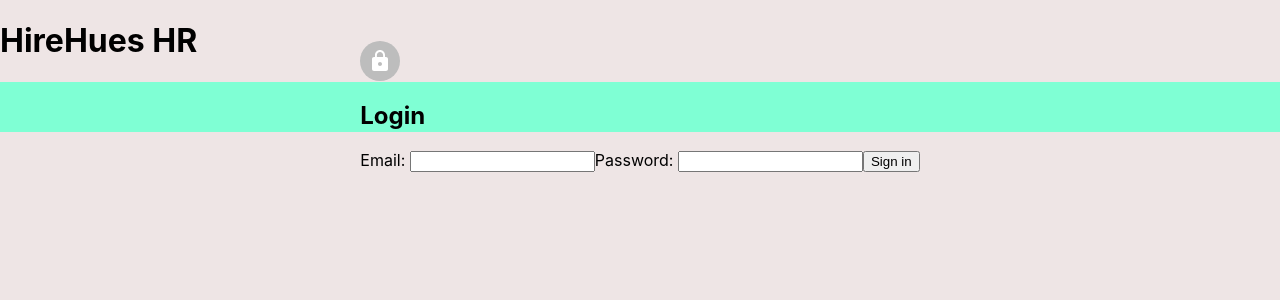
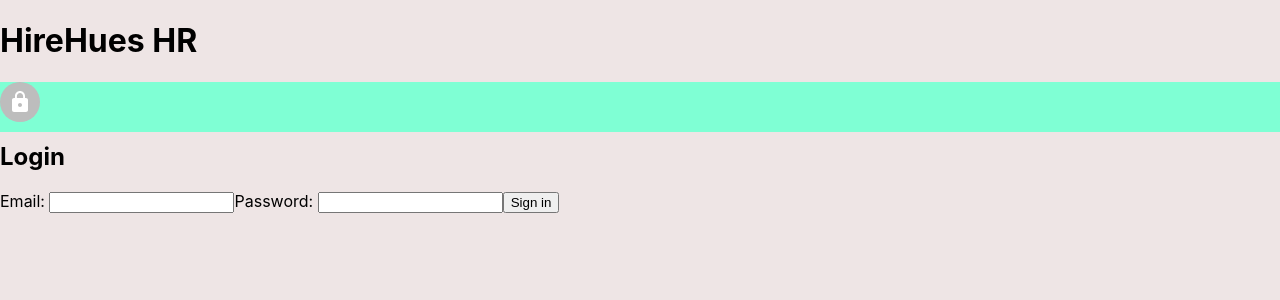
Before and after one commit to remily23/capstone_hr_management_system, a React (Create React App) app in the folder Capstone Project/capstonclient/: page /login in a window 1280 px wide. Shown: the top 300 px of the page. Built offline with nearby package versions, Linux system fonts and the light colour scheme; no server answers.

Commit message:
fixed the css for loginpage so that it gets displayed in a row

```diff
--- a/Capstone Project/capstonclient/src/App.css
+++ b/Capstone Project/capstonclient/src/App.css
@@ -1,12 +1,19 @@
 .login {
  background-color: aquamarine;
  align-items: center;
- justify-content: center;
+ /* justify-content: center;
  display: flex;
 flex-direction: column;
-flex-wrap: wrap;
+flex-wrap: wrap; */
 height: 50px;
 }
+/* #login-form {
+  justify-content: center;
+  display: flex;
+  flex-direction: column;
+  flex-wrap: wrap;
+} */
+
 
 body{
   background-color: #EEE5E5;
```
